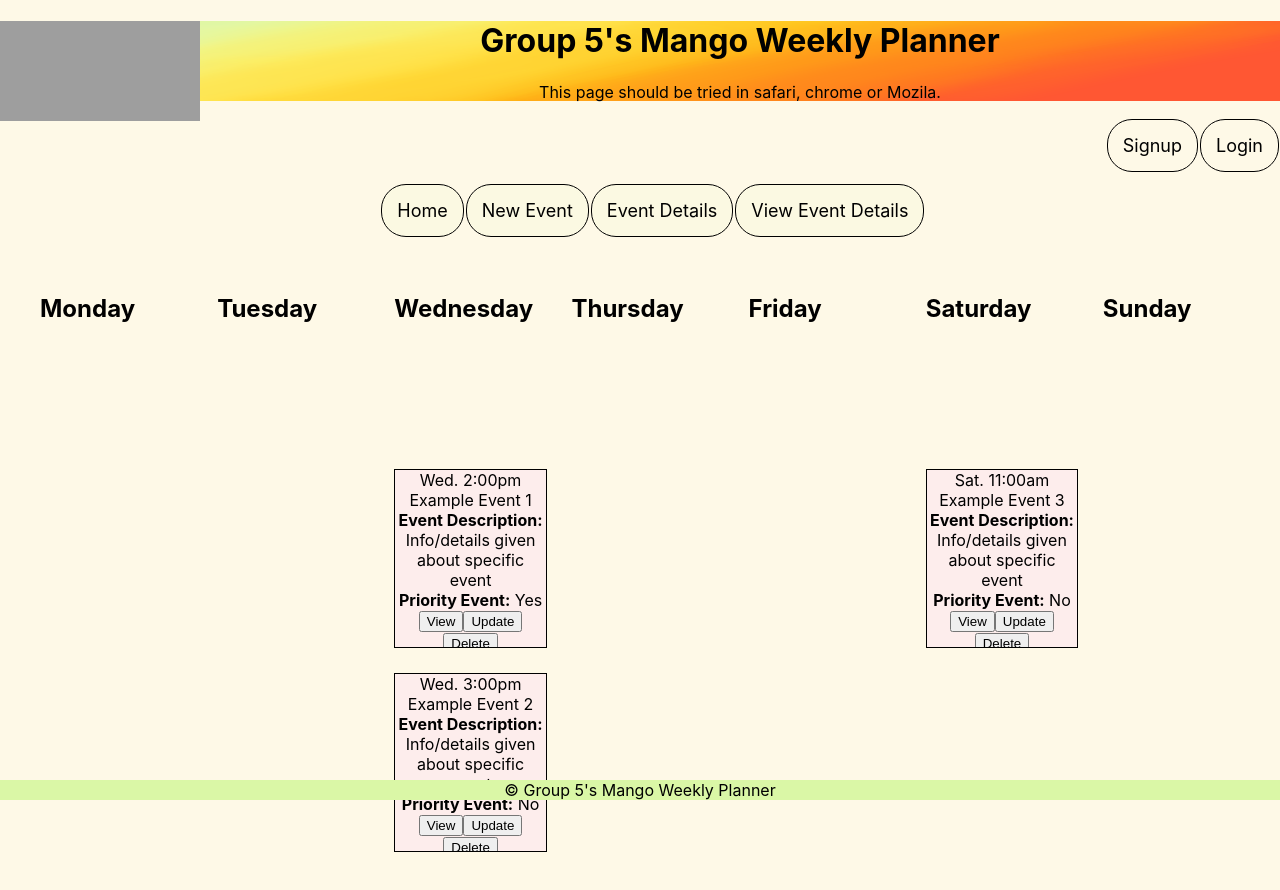
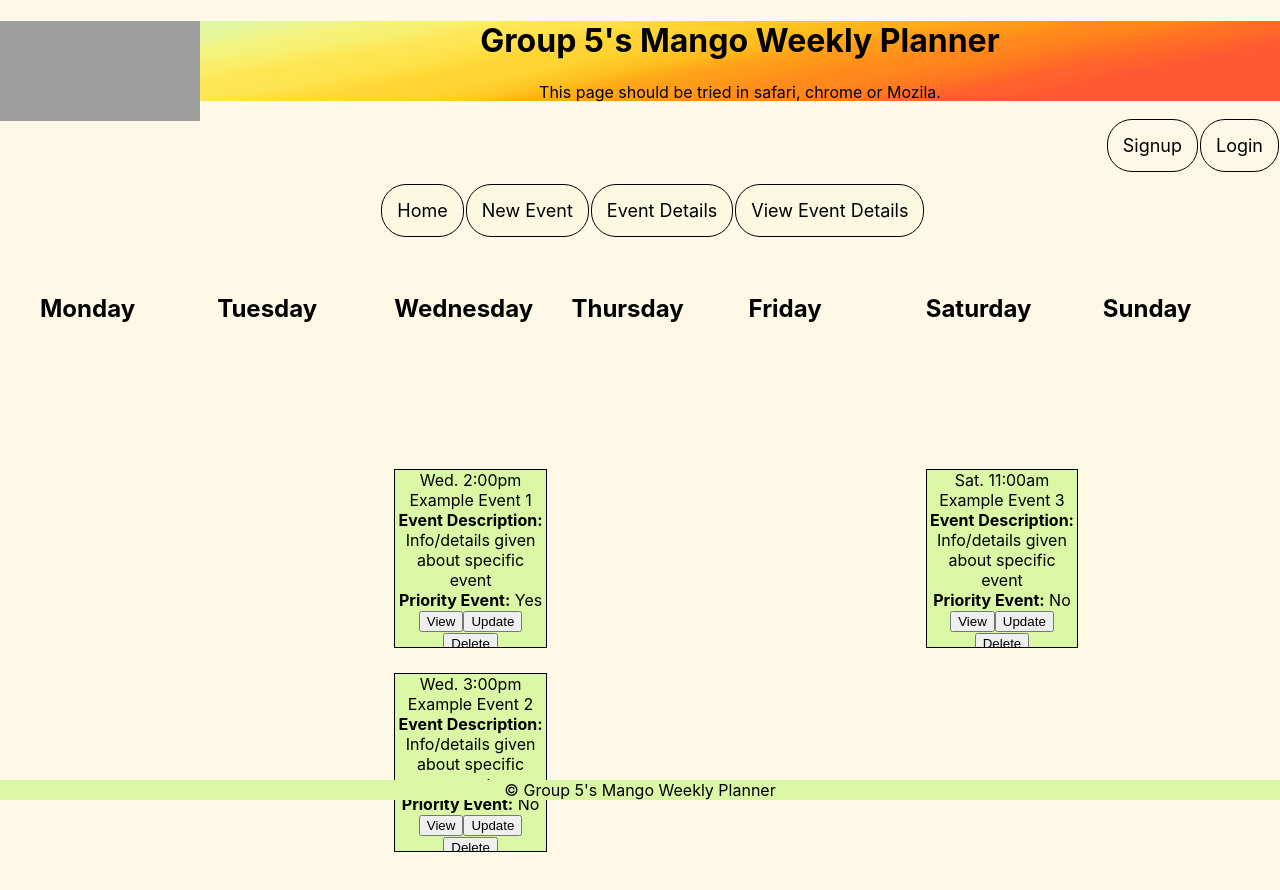
Before and after one commit to Jaytined/Group-5-Web-Applications-Project-Milestone-2, a React (Create React App) app: page /list in a window 1280 px wide. Shown: the top 890 px of the page. Built offline with nearby package versions, Linux system fonts and the light colour scheme; grey boxes are pictures that could not be loaded.

Commit message:
Changed event background color

```diff
--- a/src/style.css
+++ b/src/style.css
@@ -190,7 +190,7 @@ div.event{
 
     border: 1px;
     border-style: solid;
-    background-color: #fdedec;
+    background-color: #DAF7A6;
     padding-bottom: 2px;
 
     width: 85%;
```
